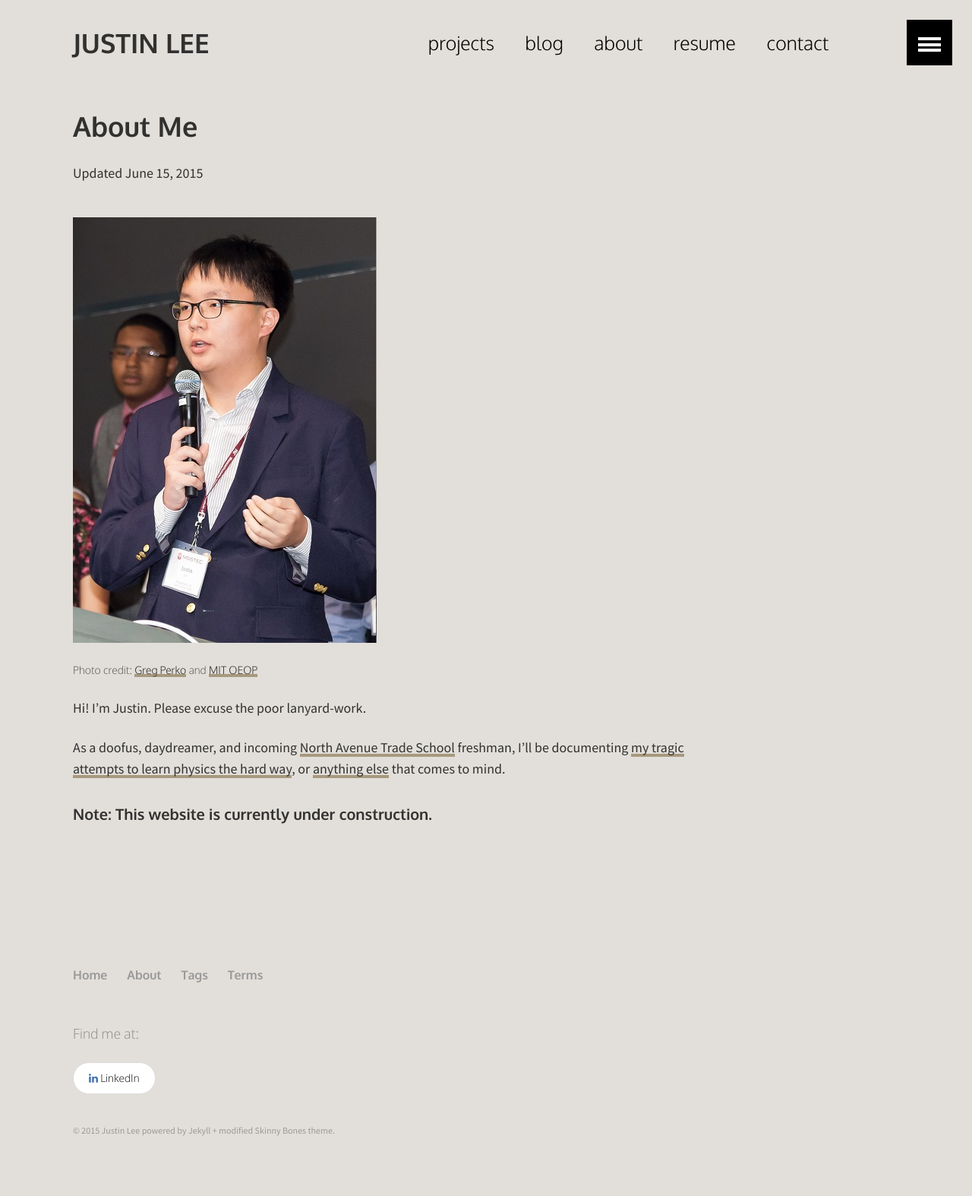
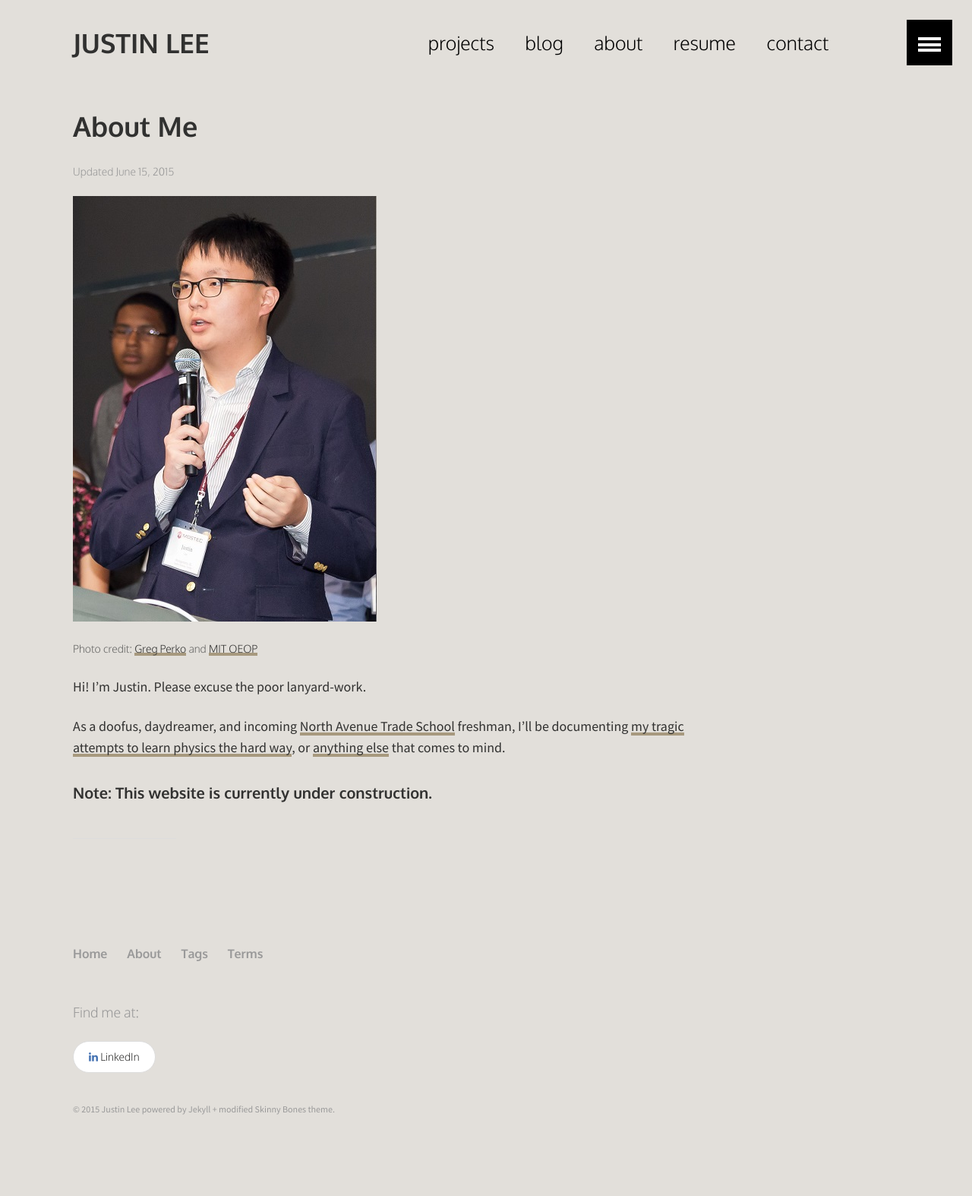
Before and after one commit to pengineered/pengineered.github.io, a Jekyll site: the page built from about/about.md, in a window 1280 px wide. Shown: the whole page at 76% size. Built offline with Jekyll 4.4.1, drawn with Linux system fonts in a browser that asks for light colours; after the commit the page ends 1546 px from its top, so only the background shows below that.

Commit message:
changed nesting of meta

```diff
--- a/_sass/_layout.scss
+++ b/_sass/_layout.scss
@@ -181,6 +181,15 @@
 	.page-title {
 		@include fill-parent;
 	}
+
+	.page-meta {
+		p{
+			@include font-size(14,no);
+			font-family: $alt-font;
+			color: lighten($black,60);
+		}
+	}
+
 	@at-root {
 		.page-content {
 			@include fill-parent;
@@ -203,21 +212,13 @@
 			p > a.reversefootnote {
 				border-bottom-width: 0;
 			}
-      .toc li > a {
-       	border-bottom: medium none transparent;
-			box-shadow: none;
-
-      }
+      	.toc li > a {
+       		border-bottom: medium none transparent;
+				box-shadow: none;
+			}
 			.page-footer,
 			.pagination {
 				@include fill-parent;
-			}
-			.page-meta {
-				p{
-					@include font-size(14,no);
-					font-family: $alt-font;
-					color: lighten($black,60);
-				}
 			}
 		}
 	}
```
